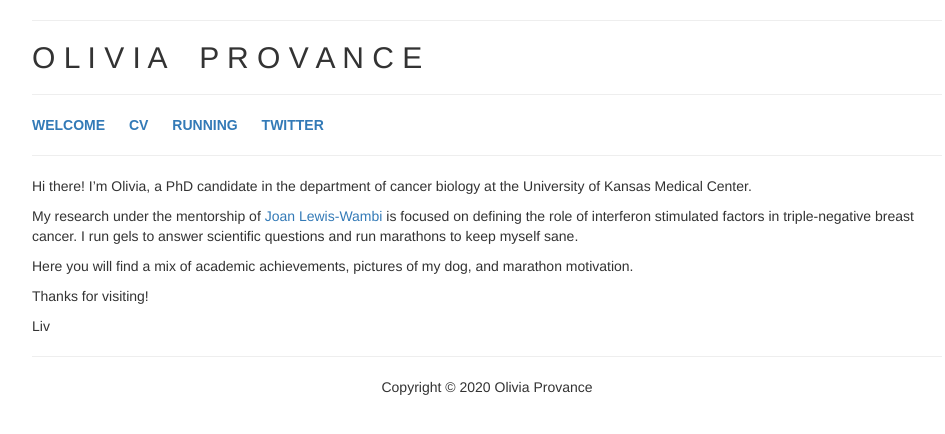
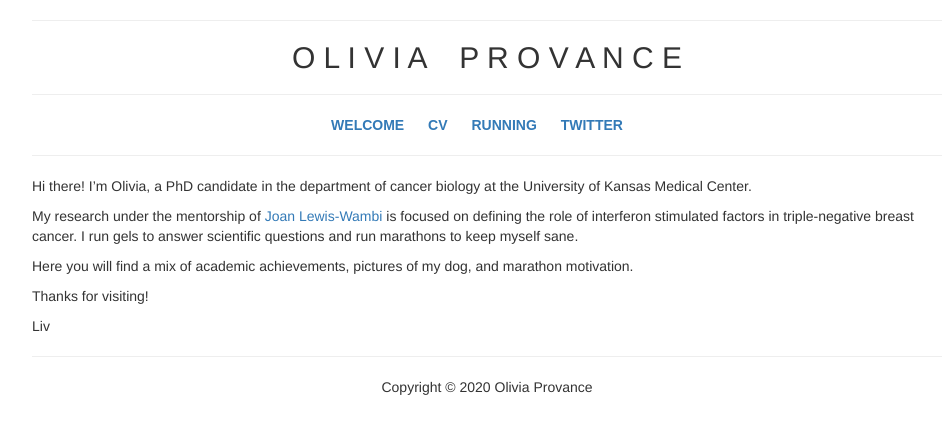
Before and after one commit to livprovance/oliviaprovance.github.io, a Jekyll site: the page index.html, which Jekyll copies as it is, in a window 1280 px wide. Shown: the top 434 px of the page, without its empty margins (153-1098 px from the left). Built offline with Jekyll 4.4.1, drawn with Linux system fonts in a browser that asks for light colours.

Commit message:
Update index.html

```diff
--- a/index.html
+++ b/index.html
@@ -371,11 +371,12 @@ summary {
 
 
 <hr />
-</center>
+<center>
 <h1 class="title toc-ignore"> O L I V I A &nbsp;&nbsp; P R O V A N C E </h1>
+  </center>
 <hr />
 
-</center>
+<center>
 <nav>
 <ul>
 <li>
@@ -392,8 +393,9 @@ summary {
 </li>
 </ul>
 <p></nav></p>
+</center>
 <hr />
-</left>
+<left>
 <p>Hi there! I’m Olivia, a PhD candidate in the department of cancer biology at the University of Kansas Medical Center.
 <p>
 My research under the mentorship of <a href="http://www.kumc.edu/school-of-medicine/cancer-biology/faculty/joan-lewis-wambi-phd.html/">Joan Lewis-Wambi</a> is focused on defining the role of interferon stimulated factors in triple-negative breast cancer. I run gels to answer scientific questions and run marathons to keep myself sane.
@@ -403,6 +405,7 @@ Here you will find a mix of academic achievements, pictures of my dog, and marat
 Thanks for visiting!
 <p>
 Liv
+</left>
 <hr />
 <center>
 Copyright © 2020 Olivia Provance
```
